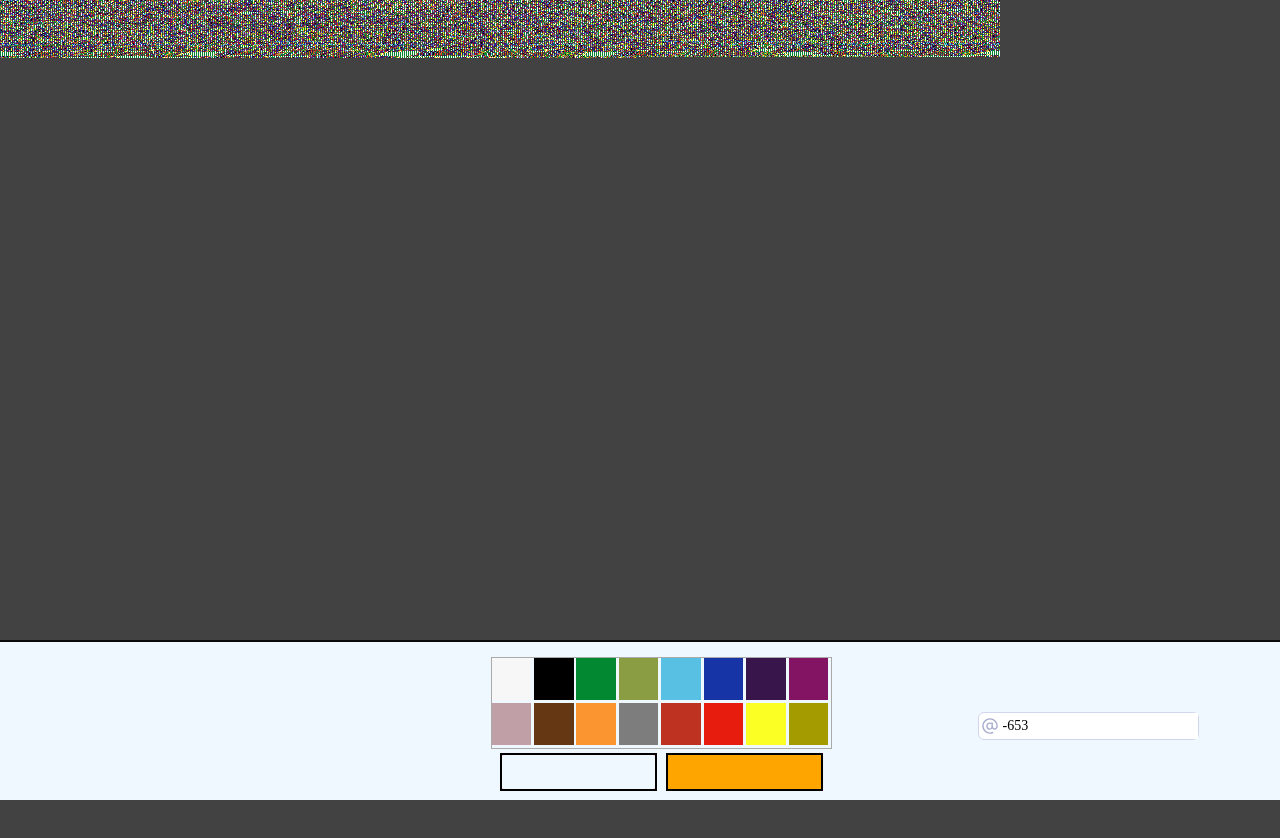
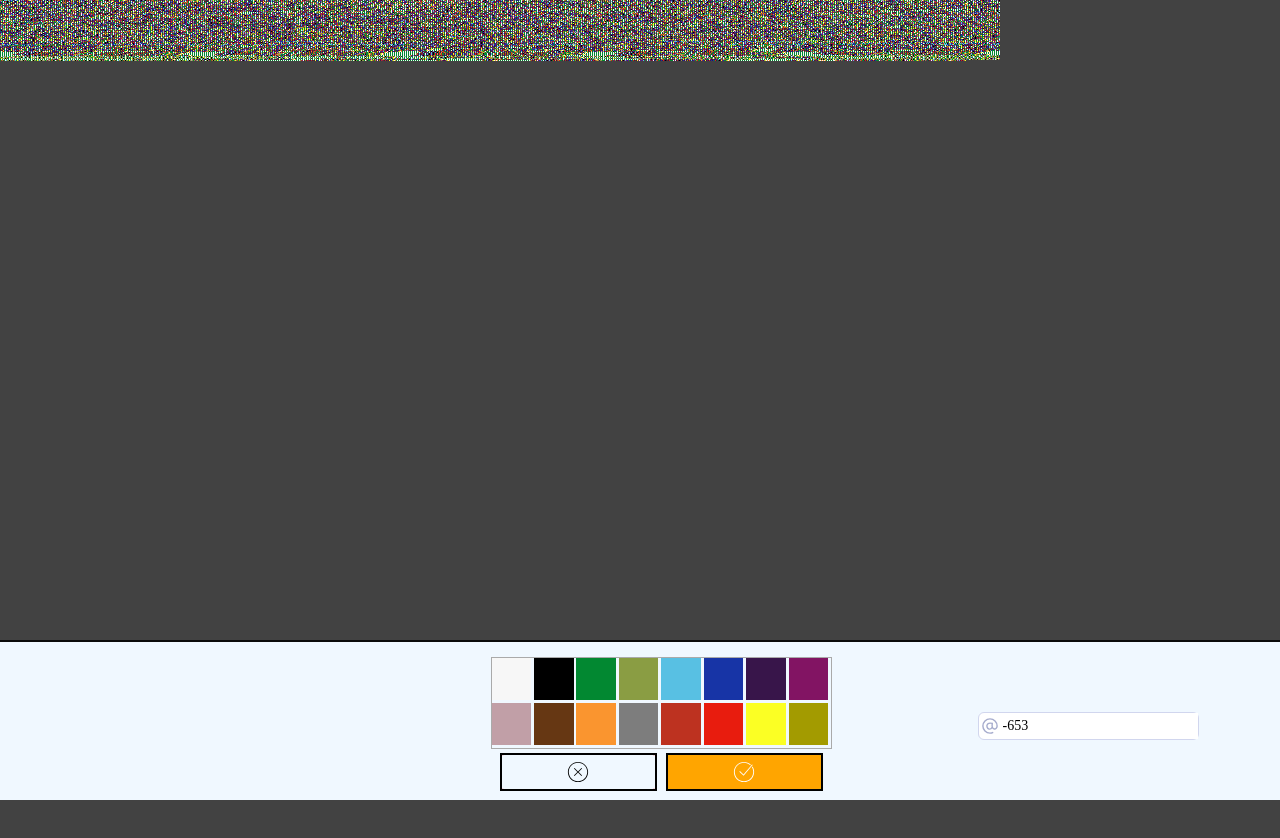
Before and after one commit to Rupayanm/r-Place, a website built with Vite: page client/index.html in a window 1280 px wide. Built offline with nearby package versions, Linux system fonts and the light colour scheme; files whose address does not match are found by name; what unique-names-generator would draw is missing.

Commit message:
new build

```diff
--- a/client/index.html
+++ b/client/index.html
@@ -39,8 +39,16 @@
                 <div id = 'color-16' class ='color' index="15"></div>
             </div>
             <div id = 'selection-buttons'>
-                <div id = 'cancel' class = 'selection-button'></div>
-                <div id = 'select' class = 'selection-button'></div>
+                <div id = 'cancel' class = 'selection-button'>
+                    <svg  x="0px" y="0px" width="22" height="22" viewBox="0 0 50 50">
+                        <path d="M 25 2 C 12.309534 2 2 12.309534 2 25 C 2 37.690466 12.309534 48 25 48 C 37.690466 48 48 37.690466 48 25 C 48 12.309534 37.690466 2 25 2 z M 25 4 C 36.609534 4 46 13.390466 46 25 C 46 36.609534 36.609534 46 25 46 C 13.390466 46 4 36.609534 4 25 C 4 13.390466 13.390466 4 25 4 z M 32.990234 15.986328 A 1.0001 1.0001 0 0 0 32.292969 16.292969 L 25 23.585938 L 17.707031 16.292969 A 1.0001 1.0001 0 0 0 16.990234 15.990234 A 1.0001 1.0001 0 0 0 16.292969 17.707031 L 23.585938 25 L 16.292969 32.292969 A 1.0001 1.0001 0 1 0 17.707031 33.707031 L 25 26.414062 L 32.292969 33.707031 A 1.0001 1.0001 0 1 0 33.707031 32.292969 L 26.414062 25 L 33.707031 17.707031 A 1.0001 1.0001 0 0 0 32.990234 15.986328 z"></path>
+                        </svg>
+                </div>
+                <div id = 'select' class = 'selection-button'>
+                    <svg  x="0px" y="0px" width="22" height="22" fill="white" viewBox="0 0 50 50">
+                        <path d="M 25 2 C 12.317 2 2 12.317 2 25 C 2 37.683 12.317 48 25 48 C 37.683 48 48 37.683 48 25 C 48 20.44 46.660281 16.189328 44.363281 12.611328 L 42.994141 14.228516 C 44.889141 17.382516 46 21.06 46 25 C 46 36.579 36.579 46 25 46 C 13.421 46 4 36.579 4 25 C 4 13.421 13.421 4 25 4 C 30.443 4 35.393906 6.0997656 39.128906 9.5097656 L 40.4375 7.9648438 C 36.3525 4.2598437 30.935 2 25 2 z M 43.236328 7.7539062 L 23.914062 30.554688 L 15.78125 22.96875 L 14.417969 24.431641 L 24.083984 33.447266 L 44.763672 9.046875 L 43.236328 7.7539062 z"></path>
+                        </svg>
+                </div>
             </div>
         </div>
         <div id='signature'>
--- a/client/styles.css
+++ b/client/styles.css
@@ -97,6 +97,9 @@ body {
   background-color: black;
   width:46%;
   height:81%;
+  display: flex;
+  justify-content: center;
+  align-items: center;
   /* box-shadow: 0 0 0 .1em inset var(--c);  */
   --_g: linear-gradient(var(--c) 0 0) no-repeat;
   background:
```
Lines whose indentation alone changed are shown as unchanged.
